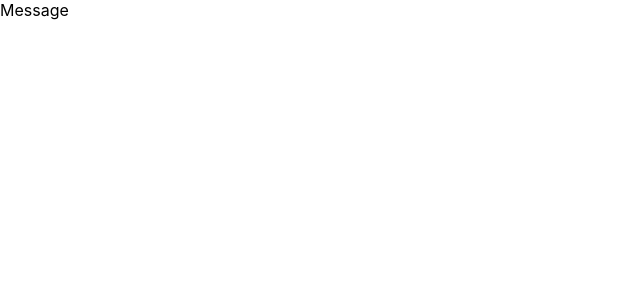
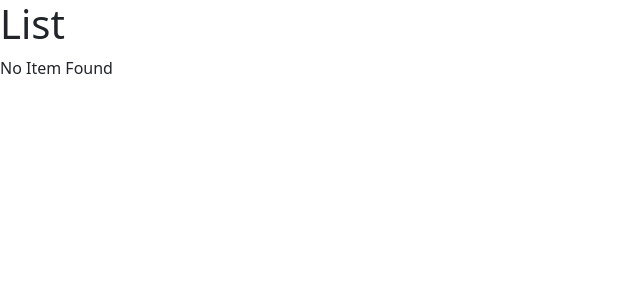
Before and after one commit to GerardoAP22/Typescript-React-Practice, a React (Create React App) app: page / in a window 1280 px wide. Shown: the top 300 px of the page, without its empty margins (0-640 px from the left). Built offline with nearby package versions, Linux system fonts and the light colour scheme.

Commit message:
Ternary Expression Refresher

```diff
--- a/package.json
+++ b/package.json
@@ -10,6 +10,7 @@
     "@types/node": "^16.18.98",
     "@types/react": "^18.3.3",
     "@types/react-dom": "^18.3.0",
+    "bootstrap": "^5.2.3",
     "react": "^18.3.1",
     "react-dom": "^18.3.1",
     "react-scripts": "5.0.1",
--- a/src/App.css
+++ /dev/null
@@ -1,38 +0,0 @@
-.App {
-  text-align: center;
-}
-
-.App-logo {
-  height: 40vmin;
-  pointer-events: none;
-}
-
-@media (prefers-reduced-motion: no-preference) {
-  .App-logo {
-    animation: App-logo-spin infinite 20s linear;
-  }
-}
-
-.App-header {
-  background-color: #282c34;
-  min-height: 100vh;
-  display: flex;
-  flex-direction: column;
-  align-items: center;
-  justify-content: center;
-  font-size: calc(10px + 2vmin);
-  color: white;
-}
-
-.App-link {
-  color: #61dafb;
-}
-
-@keyframes App-logo-spin {
-  from {
-    transform: rotate(0deg);
-  }
-  to {
-    transform: rotate(360deg);
-  }
-}
--- a/src/App.tsx
+++ b/src/App.tsx
@@ -1,7 +1,8 @@
 import Message from './components/Message'
+import ListGroup from './components/ListGroup';
 
 function App() {
-  return <div><Message /></div>
+  return <div><ListGroup /></div>
 }
 
 export default App;
--- /dev/null
+++ b/src/components/ListGroup.tsx
@@ -0,0 +1,28 @@
+import React from 'react'
+
+function ListGroup() {
+    let items = [
+        'New York',
+        'San Francisco',
+        'Tokyo',
+        'London',
+        'Paris'
+    ];
+
+    items = [];
+
+    return (
+        <>
+            <h1>List</h1>
+            {items.length === 0 && <p>No Item Found</p>}
+            <ul className="list-group">
+                {items.map((item, key) => (
+                    <li className="list-group-item" key={item}>{item}</li>
+                ))}
+
+            </ul>
+        </>
+    );
+}
+
+export default ListGroup
--- a/src/components/Message.tsx
+++ b/src/components/Message.tsx
@@ -1,6 +1,10 @@
 import React from 'react'
 
 function Message() {
+    const name = 'Gerardo';
+
+    if (name)
+        return <h1>Hello {name}</h1>
     return (
         <div>Message</div>
     )
--- a/src/index.css
+++ /dev/null
@@ -1,13 +0,0 @@
-body {
-  margin: 0;
-  font-family: -apple-system, BlinkMacSystemFont, 'Segoe UI', 'Roboto', 'Oxygen',
-    'Ubuntu', 'Cantarell', 'Fira Sans', 'Droid Sans', 'Helvetica Neue',
-    sans-serif;
-  -webkit-font-smoothing: antialiased;
-  -moz-osx-font-smoothing: grayscale;
-}
-
-code {
-  font-family: source-code-pro, Menlo, Monaco, Consolas, 'Courier New',
-    monospace;
-}
--- a/src/index.tsx
+++ b/src/index.tsx
@@ -1,6 +1,6 @@
 import React from 'react';
 import ReactDOM from 'react-dom/client';
-import './index.css';
+import 'bootstrap/dist/css/bootstrap.css';
 import App from './App';
 import reportWebVitals from './reportWebVitals';
 
```
Also changed, not shown: 1 other file (tests, documents, lock files or other folders).
